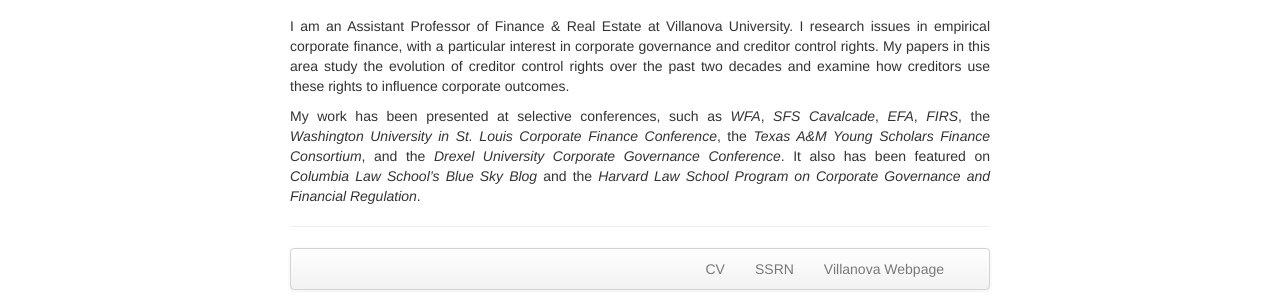
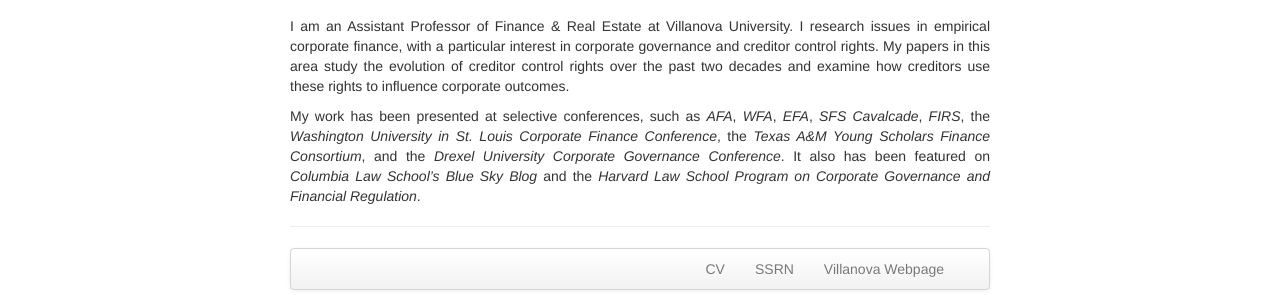
Before and after one commit to ThomasPGriffin/thomaspgriffin.github.io, a Jekyll site: the page built from index.md, in a window 1280 px wide. Shown: the part 302-602 px from the top of the page. Built offline with Jekyll 4.4.1, drawn with Linux system fonts in a browser that asks for light colours.

Commit message:
Update index.md

```diff
--- a/index.md
+++ b/index.md
@@ -29,7 +29,7 @@ keywords: Tom, Thomas, Griffin, Finance, PhD, Drexel, Villanova, Professor
 
 <p>I am an Assistant Professor of Finance & Real Estate at Villanova University. I research issues in empirical corporate finance, with a particular interest in corporate governance and creditor control rights. My papers in this area study the evolution of creditor control rights over the past two decades and examine how creditors use these rights to influence corporate outcomes.</p>
 
-<p>My work has been presented at selective conferences, such as <i>WFA</i>, <i>SFS Cavalcade</i>, <i>EFA</i>, <i>FIRS</i>, the <i>Washington University in St. Louis Corporate Finance Conference</i>, the <i>Texas A&M Young Scholars Finance Consortium</i>, and the <i>Drexel University Corporate Governance Conference</i>. It also has been featured on <i>Columbia Law School’s Blue Sky Blog</i> and the <i>Harvard Law School Program on Corporate Governance and Financial Regulation</i>.</p>
+<p>My work has been presented at selective conferences, such as <i>AFA</i>, <i>WFA</i>, <i>EFA</i>, <i>SFS Cavalcade</i>, <i>FIRS</i>, the <i>Washington University in St. Louis Corporate Finance Conference</i>, the <i>Texas A&M Young Scholars Finance Consortium</i>, and the <i>Drexel University Corporate Governance Conference</i>. It also has been featured on <i>Columbia Law School’s Blue Sky Blog</i> and the <i>Harvard Law School Program on Corporate Governance and Financial Regulation</i>.</p>
 
 </div>
 ---
```
